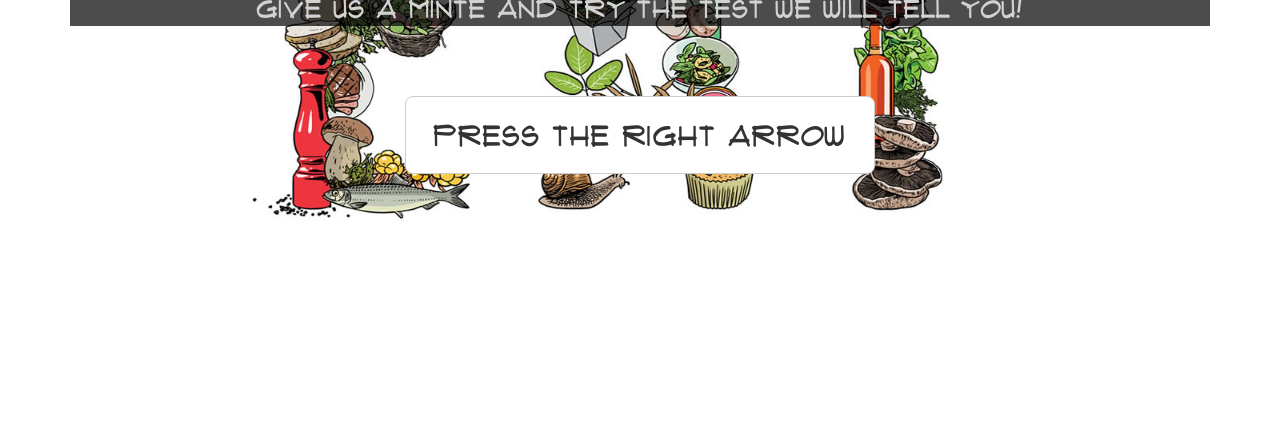
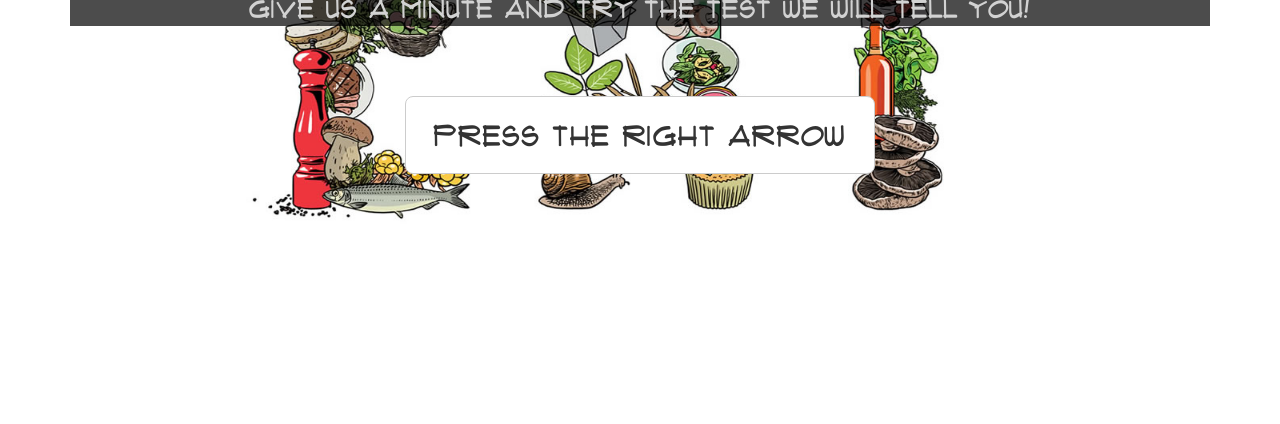
Before and after one commit to zoeszhen/interactive, a website: page views/index.html in a window 1280 px wide. Shown: the part 376-800 px from the top of the page. Drawn offline with nearby package versions, Linux system fonts and the light colour scheme; files that its build step writes are made by us from their sources; no server answers; files whose address does not match are found by name.

Commit message:
Spelling mistakes corrected

```diff
--- a/views/index.html
+++ b/views/index.html
@@ -34,7 +34,7 @@
                 <div class="center-block head">
                     <div class="text-center textCustom" id="slogan">
                         <h1 id="main-heading">Do not know what to eat?</h1>
-                        <p id="main-para" class="lead">Give us a minte and try the test we will tell you!</p>
+                        <p id="main-para" class="lead">Give us a minute and try the test we will tell you!</p>
                         <button class="btn btn-default btn-xlarge" id="try-btn" ng-click="submit()" role="button">Press the Right arrow</button>
                         <br>
                     </div>
```
